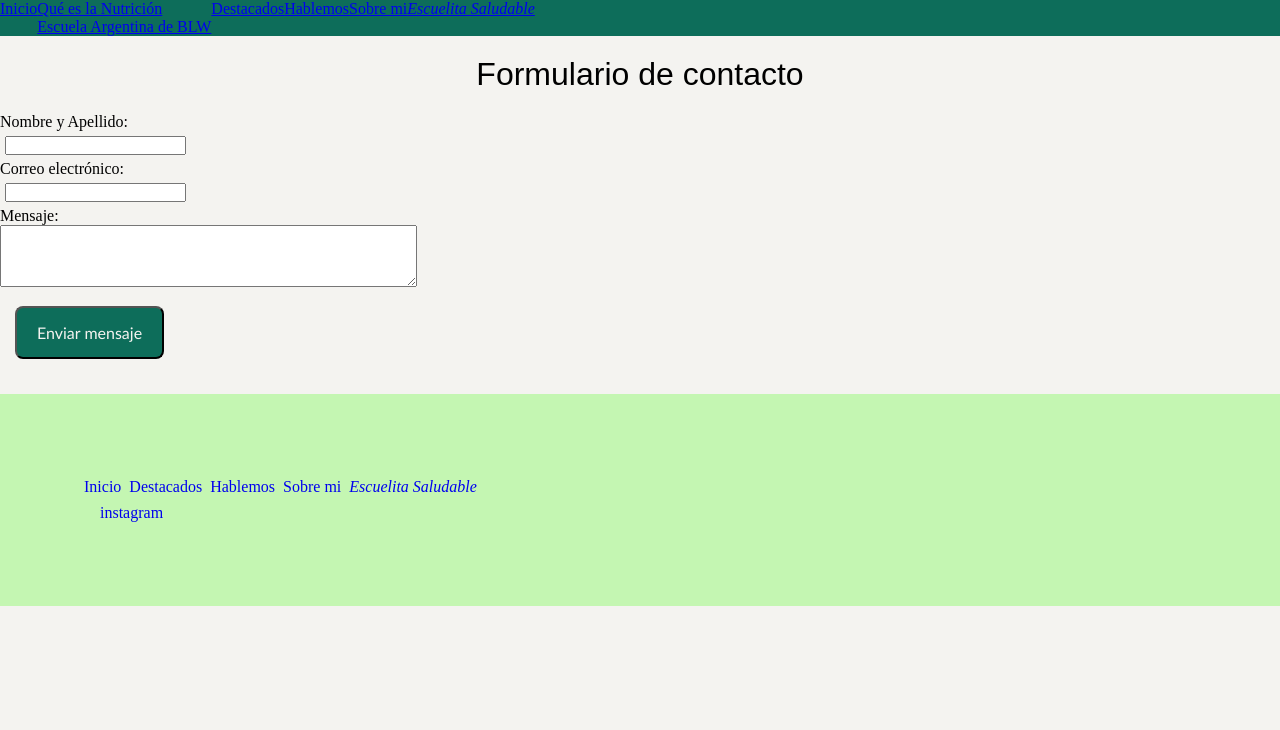
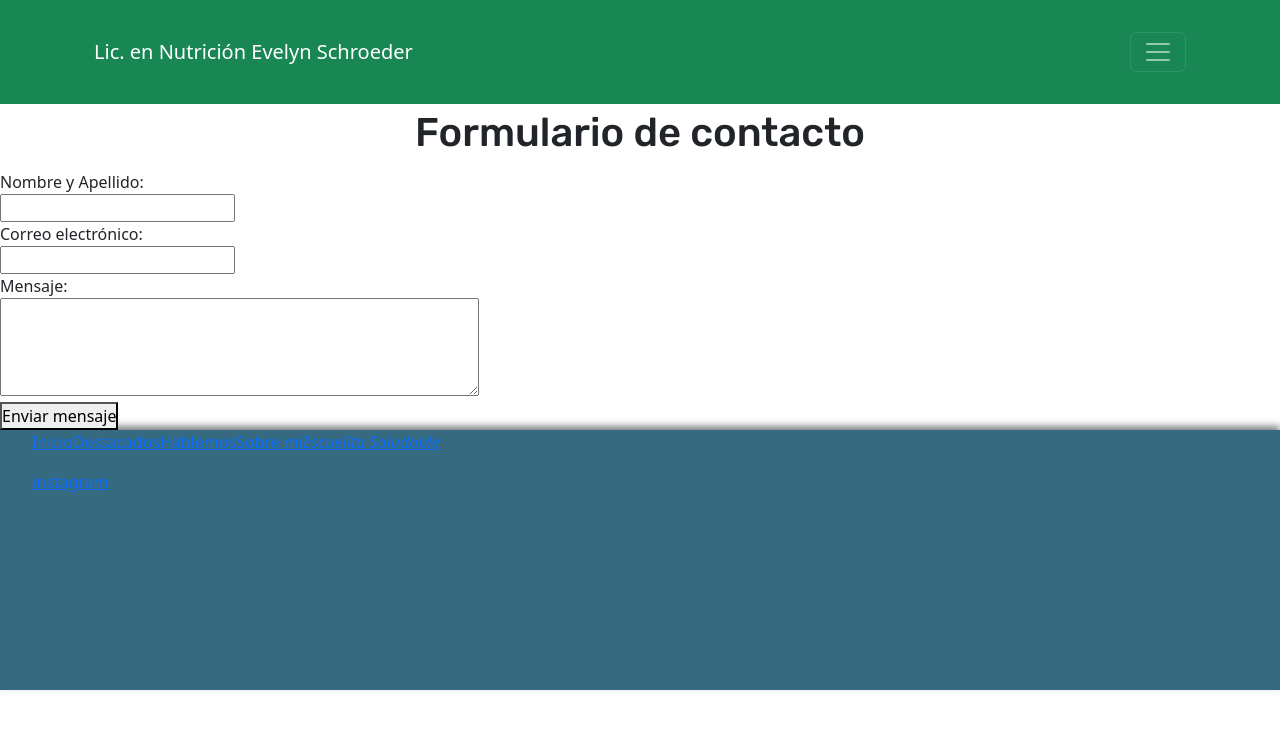
Before and after one commit to JuanCPoos/WebNutricion, a plain HTML site: page pages/hablemos.html in a window 1280 px wide. Drawn offline with nearby package versions, Linux system fonts and the light colour scheme.

Commit message:
mejoras varias

```diff
--- a/css/style.css
+++ b/css/style.css
@@ -23,28 +23,12 @@ header {
     background-color: rgb(13, 109, 90);
     width: 100%;
 }
-
+header nav a:hover{
+    font-size: 25px;
+}
 .navbar {
     padding: 30px 0px;
 }
-
-/*
-
-header ul li {
-    margin: 5px;
-}
-
-header ul li a {
-    color: #F4F3F0;
-    text-decoration: none;
-}
-header nav{
-    display: flex;
-    justify-content: space-between;
-    align-items: center;
-    font-size: 12px;
-}*/
-
 
 /* Mobile */
 @media only screen and (max-width: 500px) {
@@ -86,10 +70,6 @@ header nav{
 
 }
 
-/* Tablet */
-@media only screen and (min-width: 501px) and (max-width:960px) {}
-
-
 ul {
     display: flex;
 }
@@ -98,6 +78,9 @@ ul li {
     list-style-type: none;
     width: fit-content;
 }
+
+/* Tablet */
+@media only screen and (min-width: 501px) and (max-width:960px) {}
 
 
 @media only screen and (min-width: 961px) and (max-width:1200px) {
@@ -158,27 +141,26 @@ main section .talleres {
 /* FOOTER */
 
 footer {
-    padding: 80px;
-    margin-top: 20px;
-    background-color: #b3f79cbb;
+    background-color: rgb(54, 106, 128);
+    height: 260px;
+    box-shadow: 0px -4px 7px rgb(0,0,0,.5);
 }
 
+/* navegacion */
 footer nav {
     display: block;
     margin: 0 auto;
 }
 
-footer ul li {
-    margin: 4px;
+
+footer .classSuscripcion{
+    margin: 0 auto;
+    align-items: center;
+    justify-content: center;
 }
-
-footer ul li a {
-    text-decoration: none;
-
-}
-
-footer .footer_menu .escuela {
-    color: cornflowerblue;
+footer .newsletter{
+    max-width: 450px;
+    margin: 0 auto;
 }
 
 
@@ -204,13 +186,3 @@ p {
 input {
     margin: 5px;
 }
-
-form button {
-    background-color: rgb(13, 109, 90);
-    color: #F4F3F0;
-    margin: 15px;
-    padding: 15px 20px;
-    border-radius: 8px;
-    font-family: 'Trebuchet MS', 'Lucida Sans Unicode', 'Lucida Grande', 'Lucida Sans', Arial, sans-serif;
-    font-size: 1rem;
-}
--- a/pages/hablemos.html
+++ b/pages/hablemos.html
@@ -4,38 +4,71 @@
 <head>
     <meta charset="UTF-8">
     <meta name="viewport" content="width=device-width, initial-scale=1.0">
-    <link rel="stylesheet" href="/css/style.css" type="text/css">
-    <title>Escríbeme y hablemos - Nutrición</title>
+    <link rel="stylesheet" href="/css/style.css">
+    <link rel="shortcut icon" href="/assets/favicon/icons8-nutrition-wanicon-lineal-color-32.png" type="image/x-icon">
+    <link href="https://cdn.jsdelivr.net/npm/bootstrap@5.3.2/dist/css/bootstrap.min.css" rel="stylesheet"
+        integrity="sha384-T3c6CoIi6uLrA9TneNEoa7RxnatzjcDSCmG1MXxSR1GAsXEV/Dwwykc2MPK8M2HN" crossorigin="anonymous">
+    <title>Nutrición - Inicio</title>
+    <link rel="preconnect" href="https://fonts.googleapis.com">
+    <link rel="preconnect" href="https://fonts.gstatic.com" crossorigin>
+    <link rel="preconnect" href="https://fonts.googleapis.com">
+<link rel="preconnect" href="https://fonts.gstatic.com" crossorigin>
+<link href="https://fonts.googleapis.com/css2?family=Rubik:ital,wght@0,300;0,500;0,700;0,800;1,300;1,400;1,600&display=swap" rel="stylesheet">
 </head>
 
 <body>
-    <header>
-        <nav>
-            <ul>
-                <li>
-                    <a href="/index.html">Inicio</a>
-                </li>
-                <li><a href="#nutricion">Qué es la Nutrición</a>
-                    <ul>
-                        <li>
-                            <a href="https://www.escuelaargentinadeblw.com/" target="_blank">Escuela Argentina de
-                                BLW</a>
-                        </li>
-                    </ul>
-                </li>
-                <li>
-                    <a href="/pages/destacados.html">Destacados</a>
-                </li>
-                <li>
-                    <a href="/pages/hablemos.html">Hablemos</a>
-                </li>
-                <li>
-                    <a href="/pages/sobremi.html">Sobre mi</a>
-                </li>
-                <li>
-                    <a href="/pages/escuelitasaludable.html"><em>Escuelita Saludable</em></a>
-                </li>
-            </ul>
+    <!-- header -->
+    <header id="header">
+        <nav class="navbar navbar-dark bg-success">
+            <div class="container p-4">
+                <a class="navbar-brand" href="#">Lic. en Nutrición Evelyn Schroeder</a>
+                <button class="navbar-toggler" type="button" data-bs-toggle="offcanvas"
+                    data-bs-target="#offcanvasDarkNavbar" aria-controls="offcanvasDarkNavbar"
+                    aria-label="Toggle navigation">
+                    <span class="navbar-toggler-icon"></span>
+                </button>
+                <div class="offcanvas offcanvas-end text-bg-dark" tabindex="-1" id="offcanvasDarkNavbar"
+                    aria-labelledby="offcanvasDarkNavbarLabel">
+                    <div class="offcanvas-header">
+                        <h5 class="offcanvas-title" id="offcanvasDarkNavbarLabel">Dark offcanvas</h5>
+                        <button type="button" class="btn-close btn-close-white" data-bs-dismiss="offcanvas"
+                            aria-label="Close"></button>
+                    </div>
+                    <div class="offcanvas-body">
+                        <ul class="navbar-nav justify-content-end flex-grow-1 pe-3">
+                            <li class="nav-item">
+                                <a class="nav-link active" aria-current="page" href="#">Home</a>
+                            </li>
+                            <li class="nav-item">
+                                <a class="nav-link" href="#seccion_nutricion">Salud y Nutrición</a>
+                            </li>
+                            <li class="nav-item">
+                                <a class="nav-link" href="/pages/destacados.html">Destacados</a>
+                            </li>
+                            <li class="nav-item">
+                                <a class="nav-link" href="#">Sobre mi</a>
+                            </li>
+
+                            <li class="nav-item dropdown">
+                                <a class="nav-link dropdown-toggle" href="#" role="button" data-bs-toggle="dropdown"
+                                    aria-expanded="false">
+                                    Escuelita Saludable
+                                </a>
+                                <ul class="dropdown-menu dropdown-menu-dark">
+                                    <li><a class="dropdown-item" href="/pages/escuelitasaludable.html">Talleres</a></li>
+                                    <li><a class="dropdown-item" href="/pages/escuelitasaludable.html">Consultas</a>
+                                    </li>
+                                    <li><a class="dropdown-item" href="/pages/escuelitasaludable.html">Recetas</a></li>
+                                </ul>
+                            </li>
+                        </ul>
+                        <form class="d-flex mt-3" role="search">
+                            <input class="form-control me-2" type="search" placeholder="Search" aria-label="Search">
+                            <button class="btn btn-success" type="submit">Buscar</button>
+                        </form>
+                    </div>
+                </div>
+            </div>
         </nav>
     </header>
     <main>
```
Also changed, not shown: index.html (+31 -30 lines), pages/destacados.html (+2 -2 lines).
